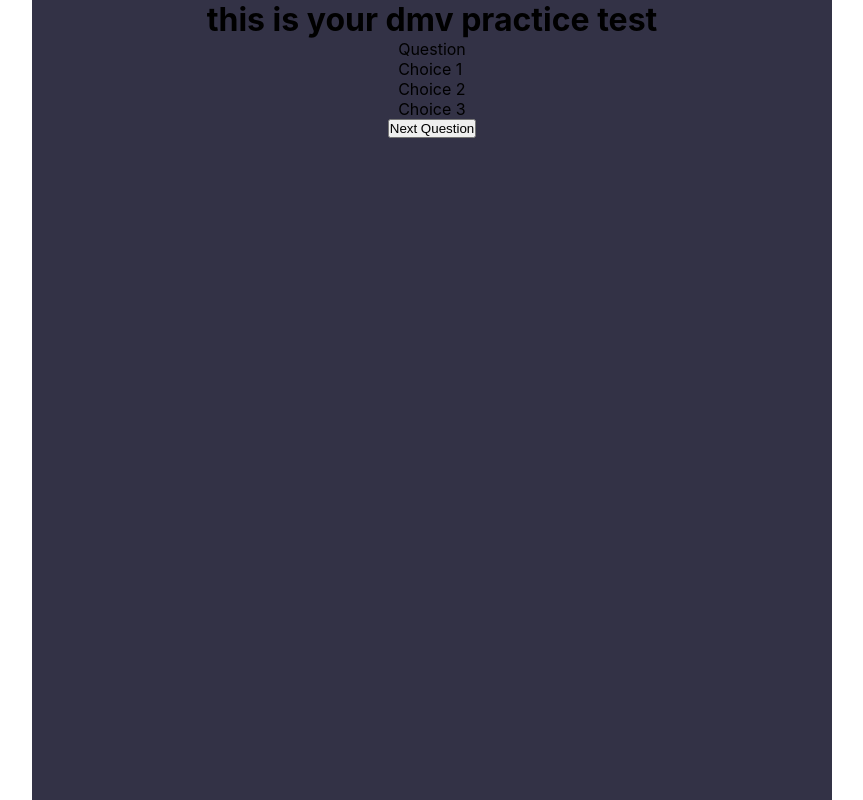
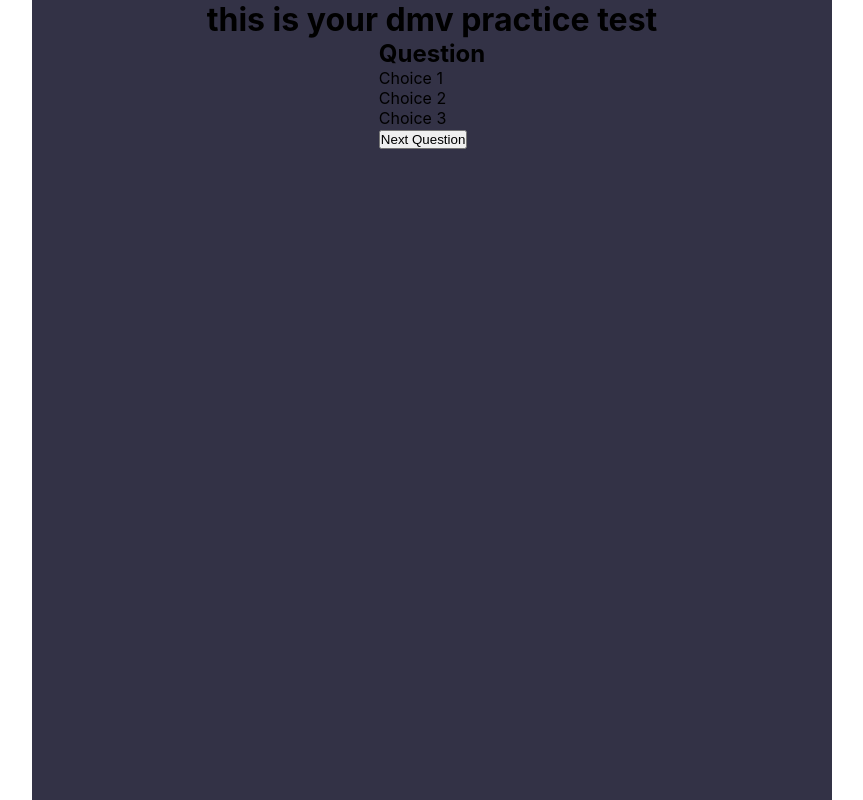
Before and after one commit to paubonilla/old-dmv-permit-test, a React (Create React App) app: page / in a window 1280 px wide. Shown: the whole page, without its empty margins (208-1071 px from the left). Built offline with nearby package versions, Linux system fonts and the light colour scheme.

Commit message:
modified component

```diff
--- a/src/App.js
+++ b/src/App.js
@@ -1,5 +1,6 @@
 import React from 'react'
 import { PageWrapper, PageInner, Content } from './styled'
+import Quiz from './components/Quiz'
 import './App.scss'
 
 function App() {
@@ -8,14 +9,7 @@ function App() {
       <PageInner>
         <h1>this is your dmv practice test</h1>
         <Content>
-          <div>
-            <ul>Question
-              <li>Choice 1</li>
-              <li>Choice 2</li>
-              <li>Choice 3</li>
-            </ul>
-          </div>
-          <button>Next Question</button>
+          <Quiz />
         </Content>
       </PageInner>
     </PageWrapper>
--- a/src/components/Quiz.js
+++ b/src/components/Quiz.js
@@ -3,7 +3,13 @@ import React from 'react'
 export default function Quiz() {
     return (
         <div>
-
+            <ul>
+                <h2>Question</h2>
+                <li>Choice 1</li>
+                <li>Choice 2</li>
+                <li>Choice 3</li>
+            </ul>
+            <button>Next Question</button>
         </div>
     )
 }
```
